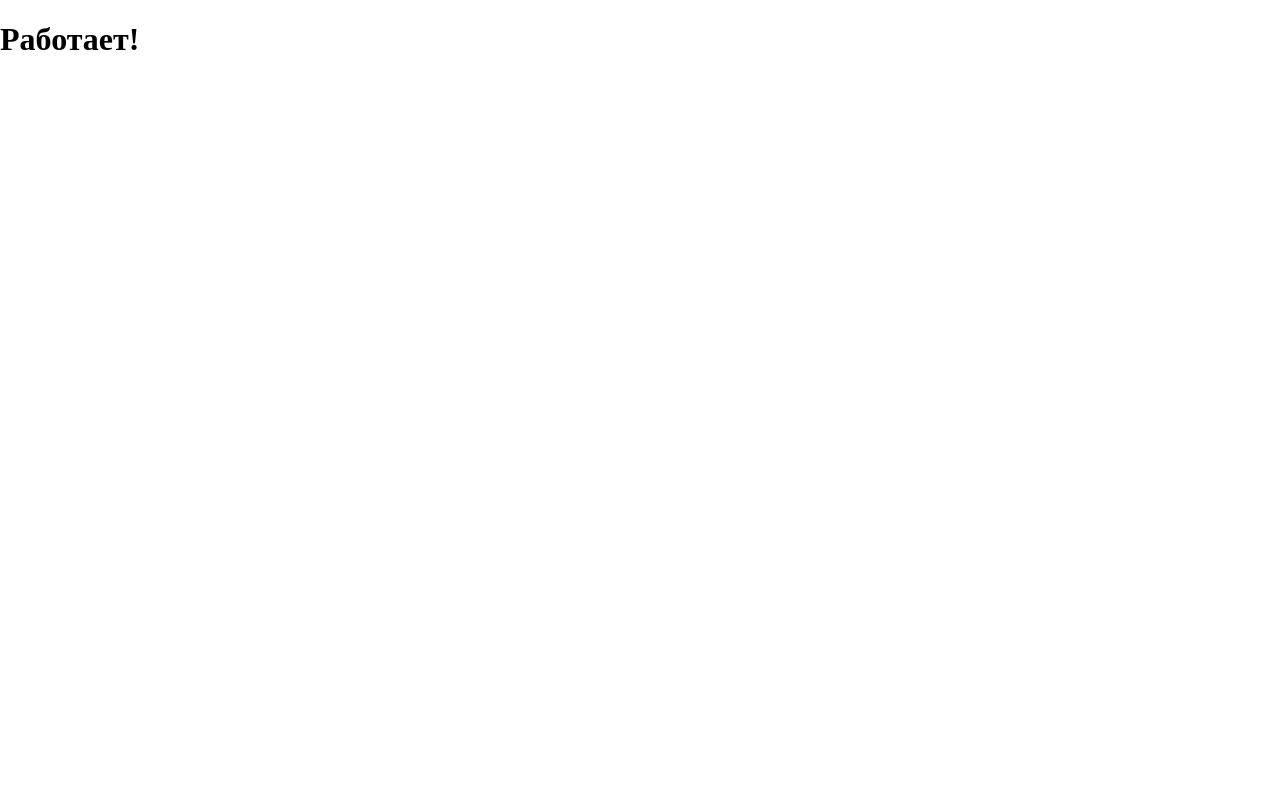
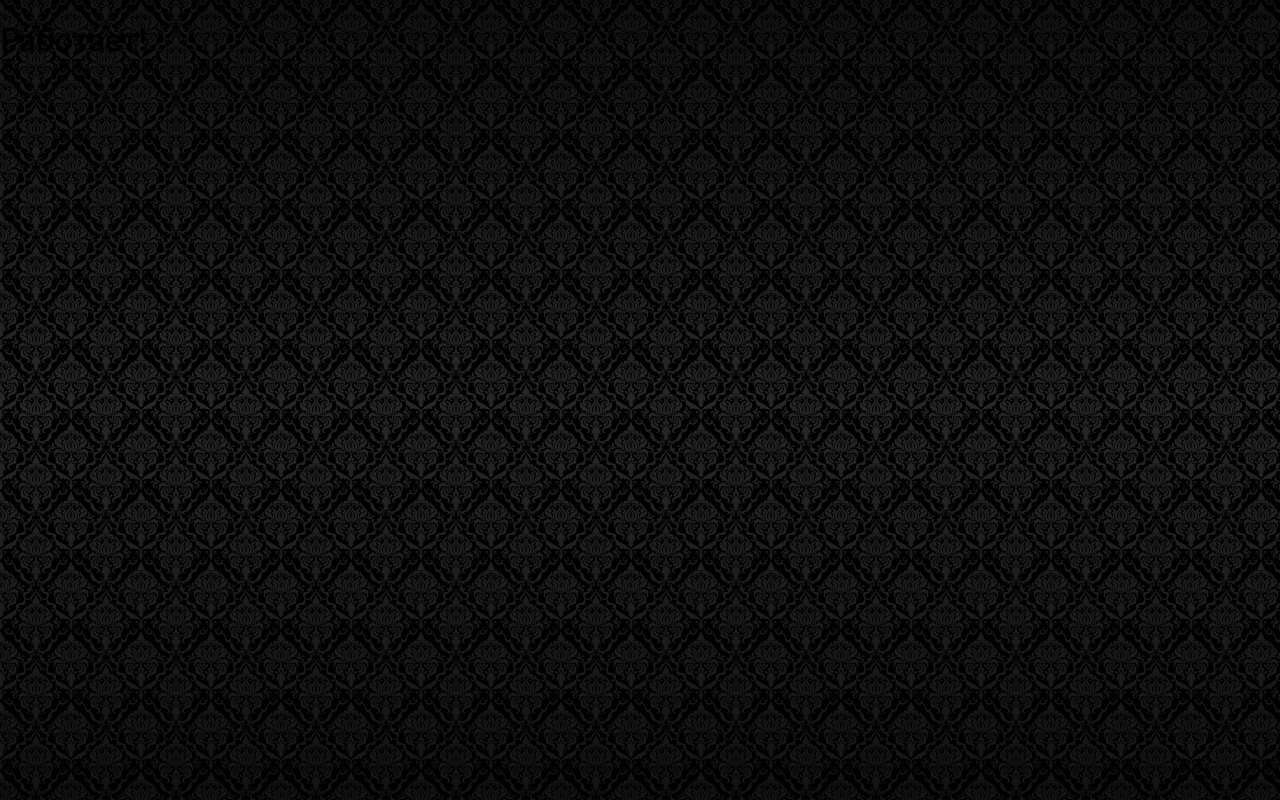
Before and after one commit to Solovev-A/funbox-testing-task, a React app: page / in a window 1280 px wide. Built offline with nearby package versions, Linux system fonts and the light colour scheme.

Commit message:
Добавлен фон страницы

```diff
--- a/src/App.tsx
+++ b/src/App/App.tsx
@@ -3,8 +3,11 @@ import React from 'react';
 import 'normalize.css';
 import './app.scss';
 
+
 export const App = () => {
     return (
-        <h1>Работает!</h1>
+        <>
+            <h1>Работает!</h1>
+        </>
     )
 }
--- /dev/null
+++ b/src/App/app.scss
@@ -0,0 +1,18 @@
+html {
+    font-family: 'Trebuchet MS', Helvetica, Arial, sans-serif;
+    color: #000;
+}
+
+body {
+    background-image: url('./assets/background.png');
+
+    &::after {
+        content: '';
+        position: absolute;
+        width: 100%;
+        height: 100%;
+        left: 0px;
+        top: 0px;
+        background: linear-gradient(180deg, rgba(0, 0, 0, 0.5) 0%, rgba(0, 0, 0, 5e-05) 49.88%, rgba(0, 0, 0, 0.5) 100%);
+    }
+}
--- /dev/null
+++ b/src/App/index.tsx
@@ -0,0 +1,2 @@
+import { App } from './App';
+export default App;
--- a/src/index.tsx
+++ b/src/index.tsx
@@ -2,7 +2,7 @@ import 'core-js/stable';
 import React from 'react';
 import ReactDOM from 'react-dom/client';
 
-import { App } from './App';
+import App from './App';
 
 
 const container = document.getElementById('app-root');
```
Also changed, not shown: src/App/assets/background.png (added), src/app.scss (deleted), 5 other files (tests, documents, lock files or other folders).
